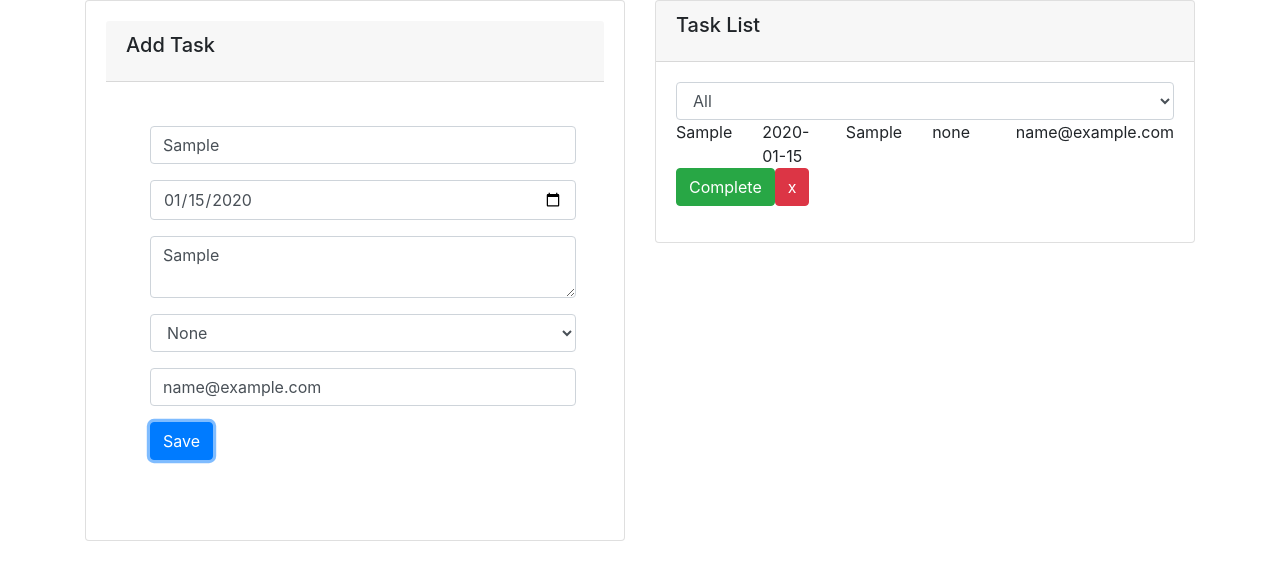
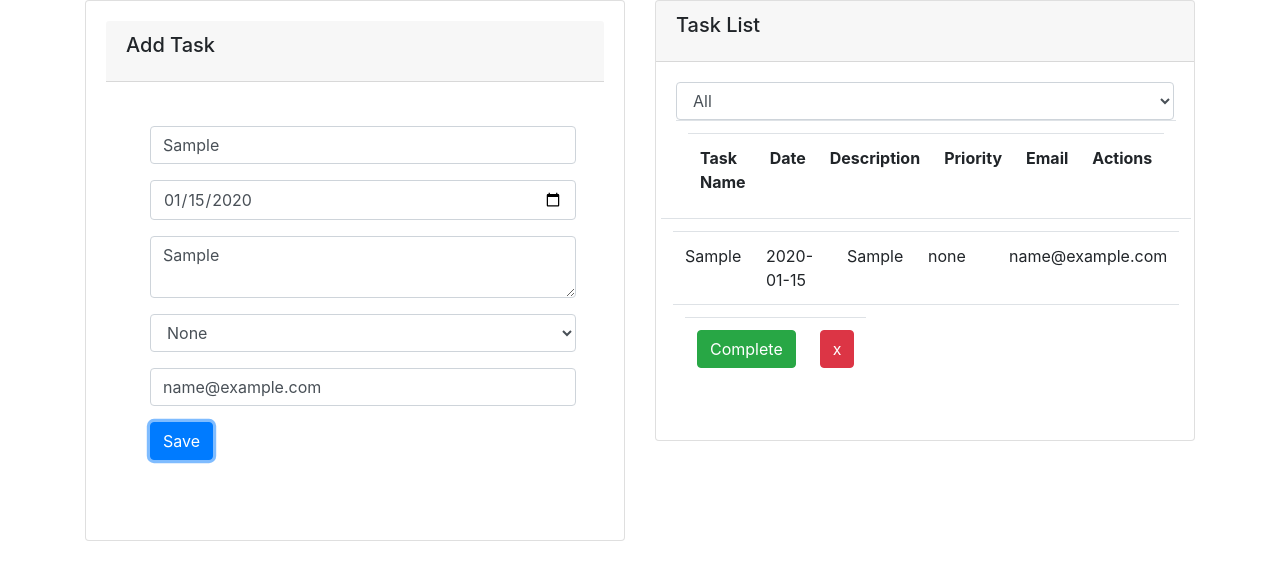
Before and after one commit to taksh-doria/Task-Management-Application, a React (Create React App) app: page / in a window 1280 px wide. Both pictures are taken after typing "Sample", "2020-01-15", "Sample", "name@example.com" into the empty fields and a click on the button "Save". Shown: the top 580 px of the page. Built offline with nearby package versions, Linux system fonts and the light colour scheme; no server answers.

Commit message:
get data from api gteway complete

```diff
--- a/package.json
+++ b/package.json
@@ -10,6 +10,7 @@
     "react": "^18.2.0",
     "react-dom": "^18.2.0",
     "react-scripts": "5.0.1",
+    "react-toastify": "^9.1.2",
     "web-vitals": "^2.1.4"
   },
   "scripts": {
--- a/src/App.js
+++ b/src/App.js
@@ -1,12 +1,25 @@
 import logo from './logo.svg';
 import Form from './components/form';
 import ToDoList from './components/ToDoList';
-import { useState } from 'react';
+import { useState,useEffect } from 'react';
+import getTasks from './functions/getTasks';
 
 function App() {
 
   const [formdata, setFormData] = useState("");
   const [todo, setTodo] = useState([]);
+
+  useEffect(() => {
+    getTasks()
+      .then((data) => {
+        console.log(data.body);
+        setTodo(data.body);
+      })
+      .catch((err) => {
+        console.log(err);
+      })
+  }, []);
+
 
   return (
     <div className="container">
--- a/src/components/ToDoList.js
+++ b/src/components/ToDoList.js
@@ -12,11 +12,21 @@ const ToDoList = ({todo}) => {
                 </select>
         </div>
         <div className="table">
+          <th>
+            <td>Task Name</td>
+            <td>Date</td>
+            <td>Description</td>
+            <td>Priority</td>
+            <td>Email</td>
+            <td>Actions</td>
+          </th>
+          <tr>
           {
             todo.map((todo) => (
-              <Todo todo={todo} />
+              <Todo key={todo.id} todo={todo} />
             ))
           }
+          </tr>
         </div>
     </div>
   );
--- a/src/components/Todo.js
+++ b/src/components/Todo.js
@@ -3,17 +3,19 @@ import React from "react";
 
 const Todo = ({ todo}) => {
     return (
-        <div className="row">
-        <div className="col"> {todo.taskname}</div>
-        <div className="col"> {todo.date}</div>
-        <div className="col"> {todo.description}</div>
-        <div className="col"> {todo.priority}</div>
-        <div className="col"> {todo.email}</div>
-        <div className="col">
-            <button className="btn btn-success">Complete</button>
-            <button className="btn btn-danger">x</button>
-        </div>
-        </div>
+        <td className="row">
+        <td className="col"> {todo.taskname}</td>
+        <td className="col"> {todo.date}</td>
+        <td className="col"> {todo.description}</td>
+        <td className="col"> {todo.priority}</td>
+        <td className="col"> {todo.email}</td>
+        <td className="col">
+            <tr>
+                <td><button className="btn btn-success">Complete</button></td>
+                <td><button className="btn btn-danger">x</button></td>
+            </tr>
+        </td>
+        </td>
     );
 }
 
--- a/src/components/form.js
+++ b/src/components/form.js
@@ -1,5 +1,8 @@
 import React from 'react';
 import api from '../functions/calllamda';
+import getTasks from '../functions/getTasks';
+import { toast } from 'react-toastify';
+import 'react-toastify/dist/ReactToastify.css';
 
 
 
@@ -24,6 +27,15 @@ const Form=({setFormData,formdata,todo,setTodo})=>{
 
         api(formdata).then((data)=>{
             console.log(data);
+            toast.success('Task Added Successfully');
+            getTasks().then((data)=>{
+                console.log(data);
+                setTodo(data);
+            }
+            ).catch((err)=>{
+                console.log(err);
+            })
+
         }).catch((err)=>{
             console.log(err);
         });
--- /dev/null
+++ b/src/functions/getTasks.js
@@ -0,0 +1,13 @@
+const getTasks= async (req, res) => {
+    const response=await fetch('https://qgkcnbpjm4.execute-api.us-east-1.amazonaws.com/todotest/get',{
+        method:'GET',
+        headers:{
+            'Content-Type':'application/json'
+        }
+    })
+    console.log(response);
+    return await response.json();
+}
+
+
+export default getTasks;
```
Also changed, not shown: 1 other file (tests, documents, lock files or other folders).
